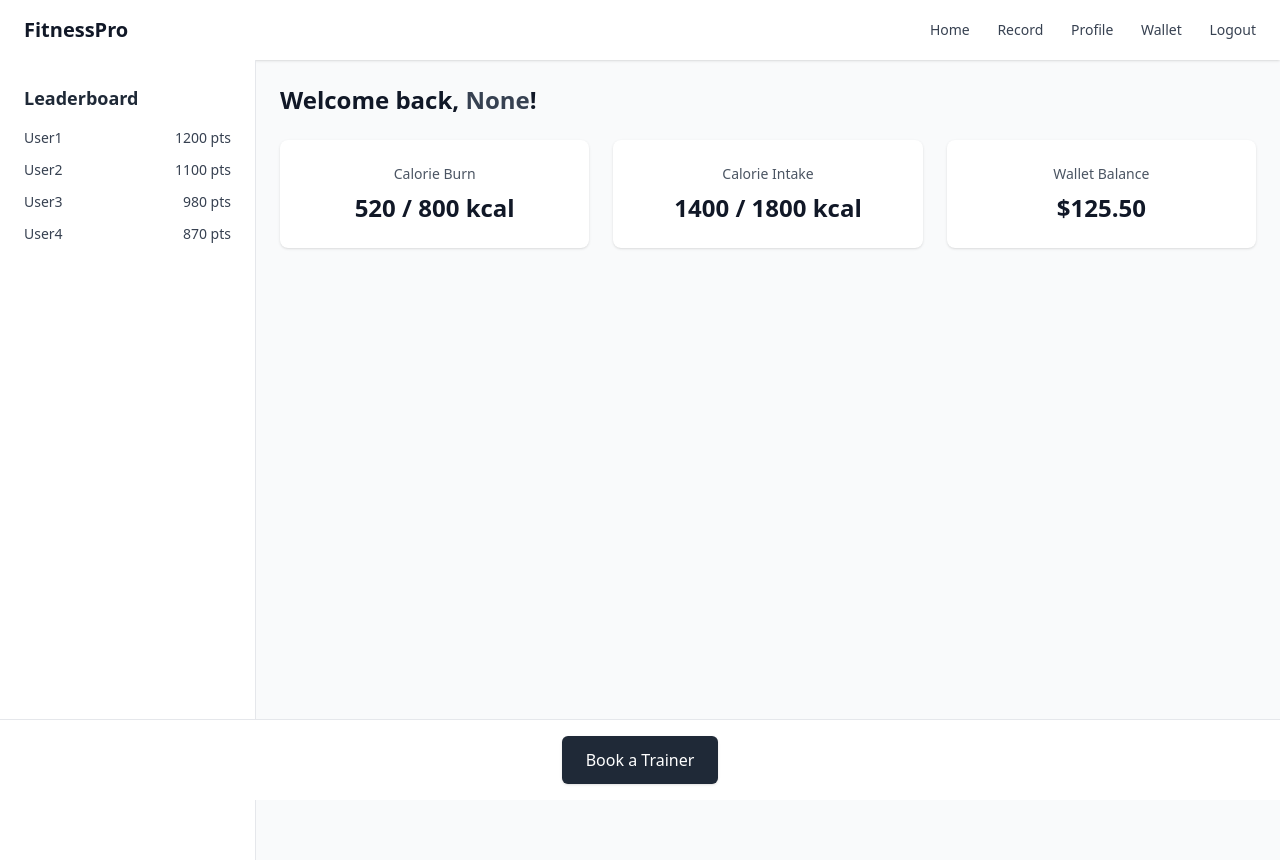
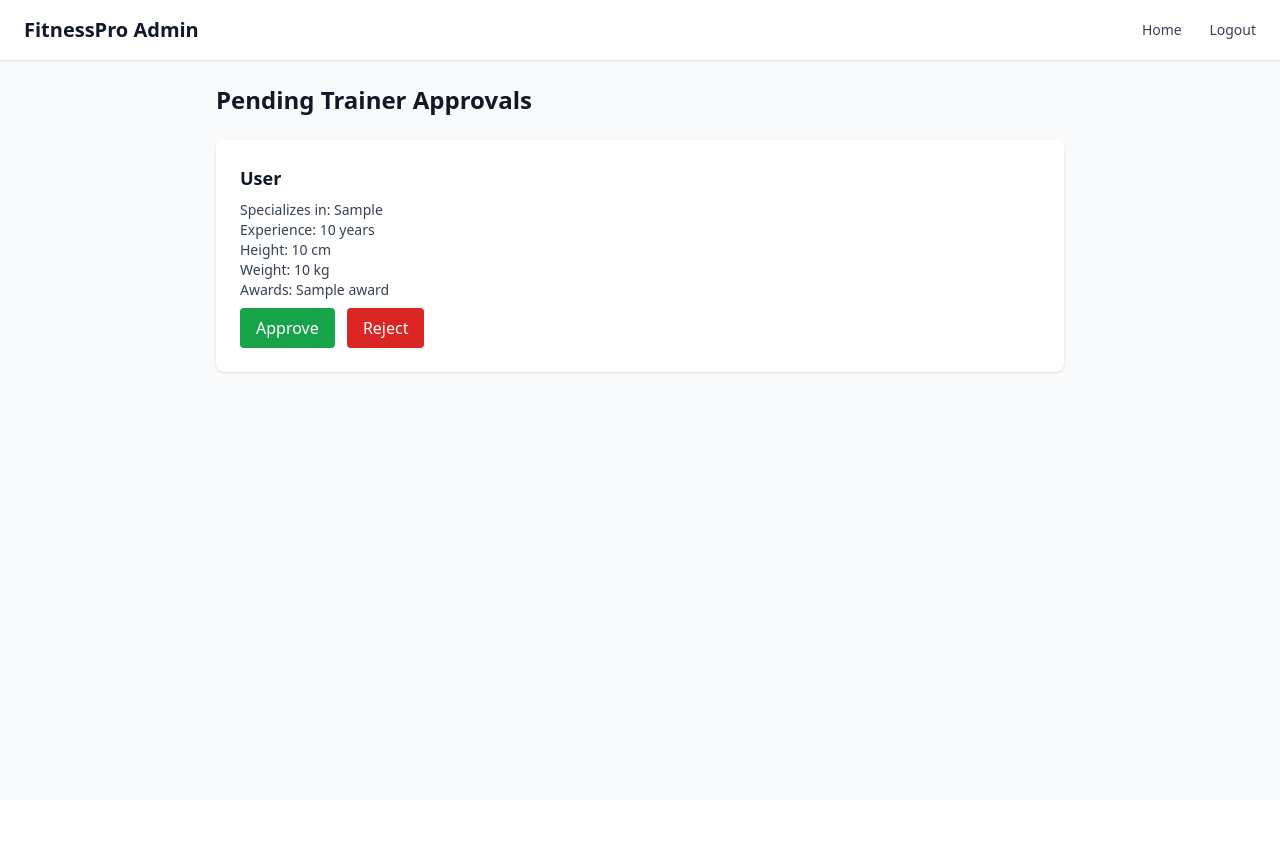
Before and after one commit to su-anon/fit, a Flask app: template templates/home-trainer.html in a window 1280 px wide. After the commit the page ends 374 px from the top, so only its background shows below. Run offline with Flask 3, Linux system fonts and the light colour scheme; the template is opened without the code that fills it: most values are stand-ins (such as "Sample title", 1, 10 or a date in 2020); some libraries are stand-ins or nearby versions.

Commit message:
Trainer approval working

```diff
--- a/app.py
+++ b/app.py
@@ -39,7 +39,10 @@ def index():
     role = session.get("role")
 
     if role=="ADMIN":
-        return render_template("home-admin.html")
+        with sqlite3.connect(DB_NAME) as connection:
+            connection.row_factory = sqlite3.Row
+            trainer_applications = connection.execute("select trainer.*, user.fullname from trainer left join user on trainer.user_id=user.user_id where verified='pending'").fetchall()
+            return render_template("home-admin.html", trainers=trainer_applications)
     elif role=="TRAINER":
         return render_template("home-trainer.html")
     elif role=="MEMBER":
@@ -67,7 +70,6 @@ def register():
         weight = request.form.get("weight")
         with sqlite3.connect(DB_NAME) as connection:
             connection.execute("insert into member (target, height, weight, user_id) values (?, ?, ?, ?)", (target, height, weight, userid))
-            print(connection.execute("select * from member where user_id = ?", (userid,)).fetchone())
         return redirect(url_for("login"))
 
 @app.route("/regtrainer", methods=["GET", "POST"])
@@ -86,21 +88,30 @@ def regtrainer():
         fullname = request.form.get("fullname")
         password = request.form.get("password")
         userid = create_user(username, email, fullname, password, "TRAINER")
-        specializes_in = request.form.get("specializes_in ")
+        specializes_in = request.form.get("specializes_in")
         experience = request.form.get("experience")
         weight = request.form.get("weight")
         height = request.form.get("height")
         award = request.form.get("award")
 
-        specializes_in = request.form.get("specializes_in ")
-
         with sqlite3.connect(DB_NAME) as connection:
-            connection.execute("insert into trainer (specializes_in, experience, weight, award, height, user_id) values (?, ?, ?, ?, ?, ?)", (specializes_in, experience, weight, height, award, userid))
-            print(connection.execute("select * from trainer where user_id = ?", (userid,)).fetchone())
+            connection.execute("insert into trainer (specializes_in, experience, weight, award, height, verified, user_id) values (?, ?, ?, ?, ?, ?, ?)", (specializes_in, experience, weight, award, height, "pending", userid))
         return redirect(url_for("login"))
 
+@app.route('/approve/<int:trainer_id>', methods=['POST'])
+def approve_trainer(trainer_id):
+    with sqlite3.connect(DB_NAME) as connection:
+        connection.execute("update trainer set verified='verified' where trainer_id=?", (trainer_id,))
+        name, = connection.execute("select username from trainer left join user on trainer.user_id=user.user_id where trainer_id=?", (trainer_id,)).fetchone()
+        print(name)
+    return f'<div class="bg-green-100 text-green-800 p-4 rounded-lg shadow">✅ Trainer @{name} has been approved.</div>'
 
-
+@app.route('/reject/<int:trainer_id>', methods=['POST'])
+def reject_trainer(trainer_id):
+    with sqlite3.connect(DB_NAME) as connection:
+        connection.execute("update trainer set verified='rejected' where trainer_id=?", (trainer_id,))
+        name, = connection.execute("select username from trainer left join user on trainer.user_id=user.user_id where trainer_id=?", (trainer_id,)).fetchone()
+    return f'<div class="bg-red-100 text-red-800 p-4 rounded-lg shadow">❌ Trainer @{name} has been rejected.</div>'
 
 @app.route("/login", methods=["GET", "POST"])
 def login():
@@ -129,13 +140,19 @@ def login():
                 member_id, = connection.execute("select member_id from member where user_id=?", (user_id,)).fetchone()
                 session["member_id"]=member_id
             elif role=="TRAINER":
-                trainer_id, = connection.execute("select trainer_id from trainer where user_id=?", (user_id,)).fetchone()
-                session["trainer_id"]=trainer_id
+                trainer_id, verified = connection.execute("select trainer_id, verified from trainer where user_id=?", (user_id,)).fetchone()
+                if verified=="pending":
+                    session.clear()
+                    return "Please wait till an admin approves your application."
+                elif verified=="rejected":
+                    session.clear()
+                    return "Your application has been rejected by the admins."
+                elif verified=="verified":
+                    session["trainer_id"]=trainer_id
             elif role=="ADMIN":
                 admin_id, = connection.execute("select admin_id from admin where user_id=?", (user_id,)).fetchone()
                 session["admin_id"]=admin_id
 
-            print(session)
             return redirect(url_for("index"))
 
         else:
@@ -143,6 +160,8 @@ def login():
 
 @app.route("/record", methods=["GET", "POST"])
 def record():
+    if not session.get("role")=="MEMBER":
+        return "Not authorized"
     if request.method=="GET":
         if not session.get("username"):
             return render_template("login.html")
@@ -162,7 +181,6 @@ def add_record():
     record_type = request.form.get("type")
     item = request.form.get("item")
 
-    print(f"Added {record_type}: {item}")
 
 
     return '<span class="text-sm text-green-600">Added</span>'
--- a/populate.py
+++ b/populate.py
@@ -1,5 +1,6 @@
 import sqlite3
 import schema
+import newadmin
 
 exercises = [
     ("Morning Jog", 1, 1, 200),
--- a/schema.py
+++ b/schema.py
@@ -31,6 +31,7 @@ schema_queries = [
         award text,
         height real,
         user_id integer,
+        verified text,
         foreign key (user_id) references user(user_id)
     )''',
     '''create table if not exists member (
@@ -134,6 +135,7 @@ schema_queries = [
         trainer_id integer,
         member_id integer,
         session_length integer,
+        is_complete text,
         foreign key (trainer_id) references trainer(trainer_id),
         foreign key (member_id) references member(member_id)
     )''',
--- a/templates/home-trainer.html
+++ b/templates/home-trainer.html
@@ -3,71 +3,54 @@
 <head>
   <meta charset="UTF-8" />
   <meta name="viewport" content="width=device-width, initial-scale=1.0"/>
-  <title>Trainer Dashboard</title>
+  <title>Admin Dashboard</title>
   <script src="https://cdn.tailwindcss.com"></script>
+  <script src="https://unpkg.com/htmx.org@1.9.2"></script>
 </head>
 <body class="bg-gray-50 min-h-screen">
 
   <!-- Navbar -->
   <nav class="bg-white shadow px-6 py-4 flex justify-between items-center">
-    <div class="text-xl font-bold text-gray-900">FitnessPro</div>
+    <div class="text-xl font-bold text-gray-900">FitnessPro Admin</div>
     <div class="space-x-6 text-sm font-medium text-gray-700">
       <a href="{{url_for("index")}}" class="hover:text-gray-900">Home</a>
-      <a href="{{url_for("record")}}" class="hover:text-gray-900">Record</a>
-      <a href="{{url_for("index")}}" class="hover:text-gray-900">Profile</a>
-      <a href="{{url_for("index")}}" class="hover:text-gray-900">Wallet</a>
       <a href="{{url_for("logout")}}" class="hover:text-gray-900">Logout</a>
     </div>
   </nav>
 
-  <!-- Main Layout -->
-  <div class="flex">
-    <!-- Sidebar -->
-    <aside class="w-64 bg-white border-r border-gray-200 min-h-screen p-6 hidden md:block">
-      <h2 class="text-lg font-semibold text-gray-800 mb-4">Leaderboard</h2>
-      <ul class="space-y-3">
-        <li class="flex justify-between text-sm text-gray-700">
-          <span>User1</span><span>1200 pts</span>
-        </li>
-        <li class="flex justify-between text-sm text-gray-700">
-          <span>User2</span><span>1100 pts</span>
-        </li>
-        <li class="flex justify-between text-sm text-gray-700">
-          <span>User3</span><span>980 pts</span>
-        </li>
-        <li class="flex justify-between text-sm text-gray-700">
-          <span>User4</span><span>870 pts</span>
-        </li>
-      </ul>
-    </aside>
+  <!-- Main Content -->
+  <main class="p-6 space-y-6 max-w-4xl mx-auto">
+    <h1 class="text-2xl font-bold text-gray-900">Pending Trainer Approvals</h1>
 
-    <!-- Main Content -->
-    <main class="flex-1 p-6 space-y-6">
-      <h1 class="text-2xl font-bold text-gray-900">Welcome back, <span class="text-gray-700">{{  session.get("username") }}</span>!</h1>
 
-      <!-- Cards -->
-      <div class="grid grid-cols-1 sm:grid-cols-2 lg:grid-cols-3 gap-6">
-        <div class="bg-white p-6 rounded-lg shadow text-center">
-          <h3 class="text-sm font-medium text-gray-600 mb-2">Calorie Burn</h3>
-          <p class="text-2xl font-semibold text-gray-900">520 / 800 kcal</p>
-        </div>
-        <div class="bg-white p-6 rounded-lg shadow text-center">
-          <h3 class="text-sm font-medium text-gray-600 mb-2">Calorie Intake</h3>
-          <p class="text-2xl font-semibold text-gray-900">1400 / 1800 kcal</p>
-        </div>
-        <div class="bg-white p-6 rounded-lg shadow text-center">
-          <h3 class="text-sm font-medium text-gray-600 mb-2">Wallet Balance</h3>
-          <p class="text-2xl font-semibold text-gray-900">$125.50</p>
-        </div>
-      </div>
-    </main>
+{% for trainer in trainers %}
+  <div id="trainer-{{ trainer.trainer_id }}" class="bg-white p-6 rounded-lg shadow space-y-2">
+    <h2 class="text-lg font-semibold text-gray-900">{{ trainer.fullname or 'Unknown Trainer' }}</h2>
+    <p class="text-sm text-gray-700">
+      Specializes in: {{ trainer.specializes_in }}<br>
+      Experience: {{ trainer.experience }} years<br>
+      Height: {{ trainer.height }} cm<br>
+      Weight: {{ trainer.weight }} kg<br>
+      Awards: {{ trainer.award }}
+    </p>
+    <div class="mt-4 space-x-2">
+      <button
+        class="bg-green-600 text-white px-4 py-2 rounded hover:bg-green-700"
+        hx-post="/approve/{{ trainer.trainer_id }}"
+        hx-target="#trainer-{{ trainer.trainer_id }}"
+        hx-swap="outerHTML">
+        Approve
+      </button>
+      <button
+        class="bg-red-600 text-white px-4 py-2 rounded hover:bg-red-700"
+        hx-post="/reject/{{ trainer.trainer_id }}"
+        hx-target="#trainer-{{ trainer.trainer_id }}"
+        hx-swap="outerHTML">
+        Reject
+      </button>
+    </div>
   </div>
-
-  <!-- Sticky Footer Button -->
-  <div class="fixed bottom-0 w-full bg-white border-t border-gray-200 p-4 flex justify-center">
-    <button class="bg-gray-800 text-white px-6 py-3 rounded-md shadow hover:bg-gray-700 transition">
-      Book a Trainer
-    </button>
- </div>
+{% endfor %}
+  </main>
 </body>
 </html>
```
Also changed, not shown: templates/home-admin.html (+33 -50 lines).
